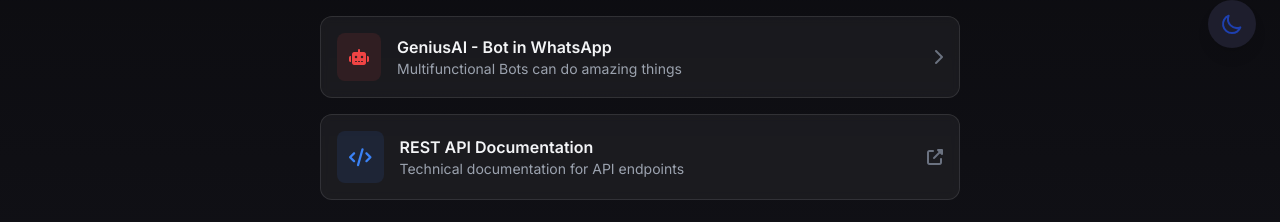
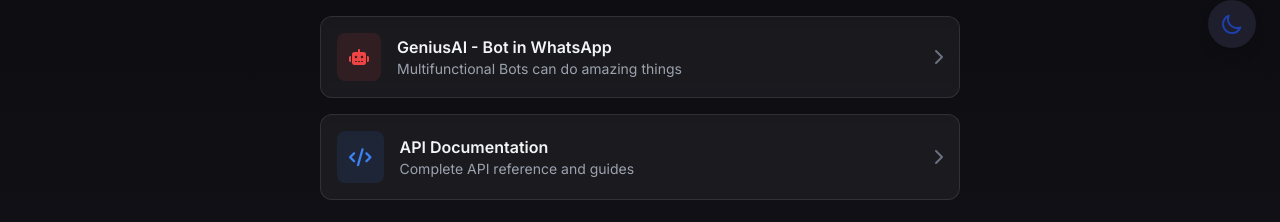
Before and after one commit to agung-mk/Profile-Website, a plain HTML site: page index.html in a window 1280 px wide. Shown: the part 728-950 px from the top of the page. Drawn offline with nearby package versions, Linux system fonts and the light colour scheme.

Commit message:
Update index.html

```diff
--- a/index.html
+++ b/index.html
@@ -267,15 +267,15 @@
                     <i class="fas fa-chevron-right text-gray-500 dark:text-gray-400"></i>
                 </a>
 
-                <a href="https://agungdev.xyz/api-docs" class="card-hover glass-effect dark:glass-effect-light rounded-xl p-4 flex items-center">
+                  <a href="https://agungdev.xyz/documentation" class="card-hover glass-effect dark:glass-effect-light rounded-xl p-4 flex items-center">
                     <div class="bg-blue-500/10 dark:bg-blue-600/10 p-3 rounded-lg">
                         <i class="fas fa-code text-blue-500 dark:text-blue-400 text-lg"></i>
                     </div>
                     <div class="ml-4 flex-1">
-        <h3 class="font-semibold">REST API Documentation</h3>
-        <p class="text-sm text-gray-400 dark:text-gray-600">Technical documentation for API endpoints</p>
+                        <h3 class="font-semibold">API Documentation</h3>
+                        <p class="text-sm text-gray-400 dark:text-gray-600">Complete API reference and guides</p>
                     </div>
-    <i class="fas fa-external-link-alt text-gray-500 dark:text-gray-400"></i>
+                    <i class="fas fa-chevron-right text-gray-500 dark:text-gray-400"></i>
                 </a>
             </div>
 
```
Lines whose indentation alone changed are shown as unchanged.
